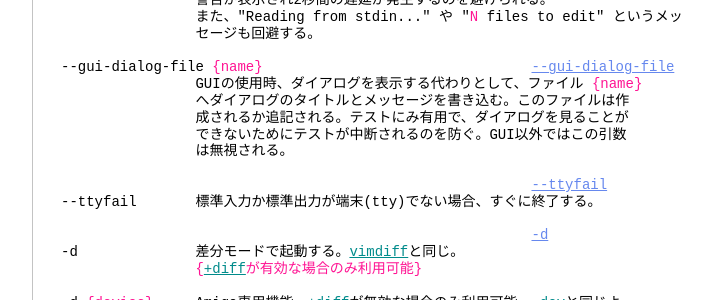
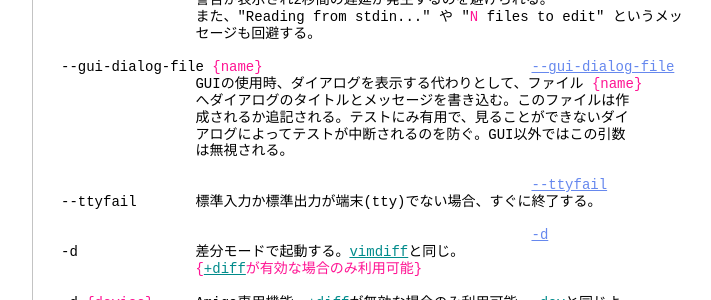
Before and after one commit to vim-jp/vimdoc-ja, a Jekyll site: the page built from starting.html, in a window 1280 px wide and 900 px high, scrolled down 7246 px. Shown: the part 150-450 px from the top of the window, without its empty margins (340-1051 px from the left). Built offline with Jekyll 4.4.1, drawn with Linux system fonts in a browser that asks for light colours; nearby versions of some CDN libraries; comment, search, counter and statistics services are not loaded.

Commit message:
Generated by GitHub workflow 9990990293
https://github.com/vim-jp/vimdoc-ja-working/actions/runs/9990990293

```diff
--- a/starting.html
+++ b/starting.html
@@ -437,8 +437,8 @@ VMSでは全てのオプション引数は小文字であるとみなされる
 --gui-dialog-file&nbsp;<span class="Special">{name}</span>&nbsp;&nbsp;&nbsp;&nbsp;&nbsp;&nbsp;&nbsp;&nbsp;&nbsp;&nbsp;&nbsp;&nbsp;&nbsp;&nbsp;&nbsp;&nbsp;&nbsp;&nbsp;&nbsp;&nbsp;&nbsp;&nbsp;&nbsp;&nbsp;&nbsp;&nbsp;&nbsp;&nbsp;&nbsp;&nbsp;&nbsp;&nbsp;<a class="Constant" href="starting.html#--gui-dialog-file" name="--gui-dialog-file">--gui-dialog-file</a><br>
 &nbsp;&nbsp;&nbsp;&nbsp;&nbsp;&nbsp;&nbsp;&nbsp;&nbsp;&nbsp;&nbsp;&nbsp;&nbsp;&nbsp;&nbsp;&nbsp;GUIの使用時、ダイアログを表示する代わりとして、ファイル&nbsp;<span class="Special">{name}</span><br>
 &nbsp;&nbsp;&nbsp;&nbsp;&nbsp;&nbsp;&nbsp;&nbsp;&nbsp;&nbsp;&nbsp;&nbsp;&nbsp;&nbsp;&nbsp;&nbsp;へダイアログのタイトルとメッセージを書き込む。このファイルは作<br>
-&nbsp;&nbsp;&nbsp;&nbsp;&nbsp;&nbsp;&nbsp;&nbsp;&nbsp;&nbsp;&nbsp;&nbsp;&nbsp;&nbsp;&nbsp;&nbsp;成されるか追記される。テストにみ有用で、ダイアログを見ることが<br>
-&nbsp;&nbsp;&nbsp;&nbsp;&nbsp;&nbsp;&nbsp;&nbsp;&nbsp;&nbsp;&nbsp;&nbsp;&nbsp;&nbsp;&nbsp;&nbsp;できないためにテストが中断されるのを防ぐ。GUI以外ではこの引数<br>
+&nbsp;&nbsp;&nbsp;&nbsp;&nbsp;&nbsp;&nbsp;&nbsp;&nbsp;&nbsp;&nbsp;&nbsp;&nbsp;&nbsp;&nbsp;&nbsp;成されるか追記される。テストにみ有用で、見ることができないダイ<br>
+&nbsp;&nbsp;&nbsp;&nbsp;&nbsp;&nbsp;&nbsp;&nbsp;&nbsp;&nbsp;&nbsp;&nbsp;&nbsp;&nbsp;&nbsp;&nbsp;アログによってテストが中断されるのを防ぐ。GUI以外ではこの引数<br>
 &nbsp;&nbsp;&nbsp;&nbsp;&nbsp;&nbsp;&nbsp;&nbsp;&nbsp;&nbsp;&nbsp;&nbsp;&nbsp;&nbsp;&nbsp;&nbsp;は無視される。<br>
 <br>
 &nbsp;&nbsp;&nbsp;&nbsp;&nbsp;&nbsp;&nbsp;&nbsp;&nbsp;&nbsp;&nbsp;&nbsp;&nbsp;&nbsp;&nbsp;&nbsp;&nbsp;&nbsp;&nbsp;&nbsp;&nbsp;&nbsp;&nbsp;&nbsp;&nbsp;&nbsp;&nbsp;&nbsp;&nbsp;&nbsp;&nbsp;&nbsp;&nbsp;&nbsp;&nbsp;&nbsp;&nbsp;&nbsp;&nbsp;&nbsp;&nbsp;&nbsp;&nbsp;&nbsp;&nbsp;&nbsp;&nbsp;&nbsp;&nbsp;&nbsp;&nbsp;&nbsp;&nbsp;&nbsp;&nbsp;&nbsp;<a class="Constant" href="starting.html#--ttyfail" name="--ttyfail">--ttyfail</a><br>
```
